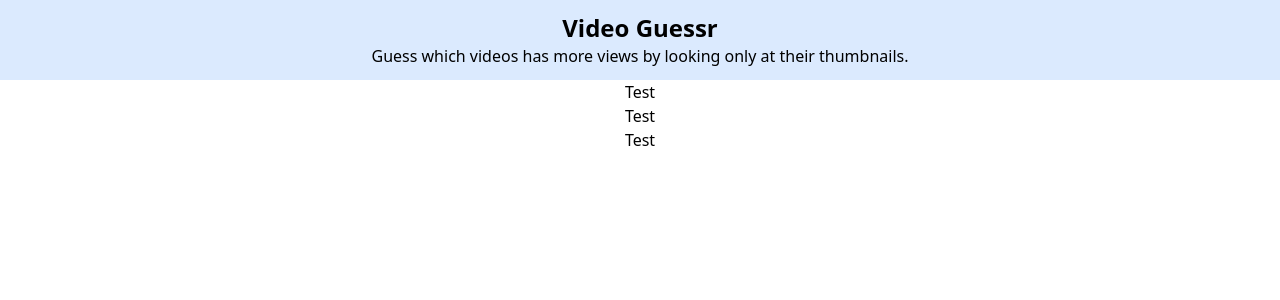
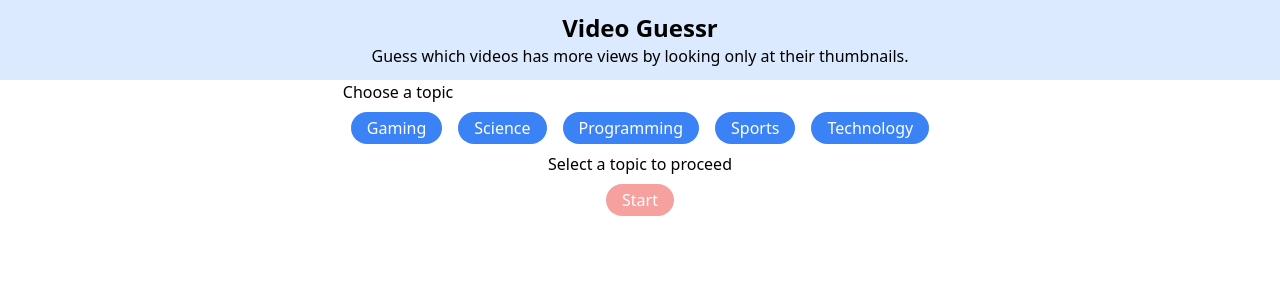
Before and after one commit to JSLegendDev/video-guessr, a React (Vite) app: page / in a window 1280 px wide. Shown: the top 300 px of the page. Built offline with nearby package versions, Linux system fonts and the light colour scheme.

Commit message:
making progress

```diff
--- a/src/App.tsx
+++ b/src/App.tsx
@@ -1,5 +1,39 @@
+import { useState } from "react"
+import { TopicBtn } from "./components/Topic"
+
+const StartBtn = ({disabled, handler}:{disabled: boolean, handler: () => void}) => {
+  return (
+    <button
+      className="
+      bg-red-500
+      hover:bg-red-700
+      text-white
+      rounded-full
+      py-1
+      px-4
+      m-2
+      text-center
+      disabled:cursor-not-allowed
+      disabled:opacity-50
+      "
+      disabled={disabled}
+      onClick={handler}
+    >
+      Start
+    </button>
+  )
+}
+
 function App() {
+
+  const [startGame, setStartGame] = useState(false)
+  const [selectedTopic, setSelectedTopic] = useState('')
+
+  const topics = ["Gaming", "Science", "Programming", "Sports", "Technology"]
+
   return (
+    <>
+      {!startGame &&
       <>
         <header className="flex justify-center items-center h-20 bg-blue-100">
           <div className="columns-1">
@@ -8,10 +42,25 @@ function App() {
           </div>
         </header>
         <div className="flex flex-col items-center">
-        <h1>Test</h1>
-        <h1>Test</h1>
-        <h1>Test</h1>
+          <div>
+            <h2>Choose a topic</h2>
+            <div>
+              {topics.map(topic => {
+                return <TopicBtn name={topic} handler={() => {setSelectedTopic(topic)}} />
+              })}
             </div>
+          </div>
+          <div>
+            <span>
+              {selectedTopic === '' ? 'Select a topic to proceed' : `You have selected the topic (${selectedTopic})`}
+            </span>
+          </div>
+          <div>
+            <StartBtn disabled={selectedTopic === ''} handler={() => setStartGame(true)} />
+          </div>
+        </div>
+      </>
+      }
     </>
   )
 }
--- /dev/null
+++ b/src/components/Topic.tsx
@@ -0,0 +1,19 @@
+
+
+export const TopicBtn = ({name, handler}:{name: string, handler: () => void}) => {
+    return (
+        <button
+        onClick={handler}
+        className="
+        bg-blue-500
+        hover:bg-blue-700
+        text-white
+        rounded-full
+        py-1
+        px-4
+        m-2
+        text-center">
+            {name}
+        </button>
+    )
+}
```
Lines whose indentation alone changed are shown as unchanged.
